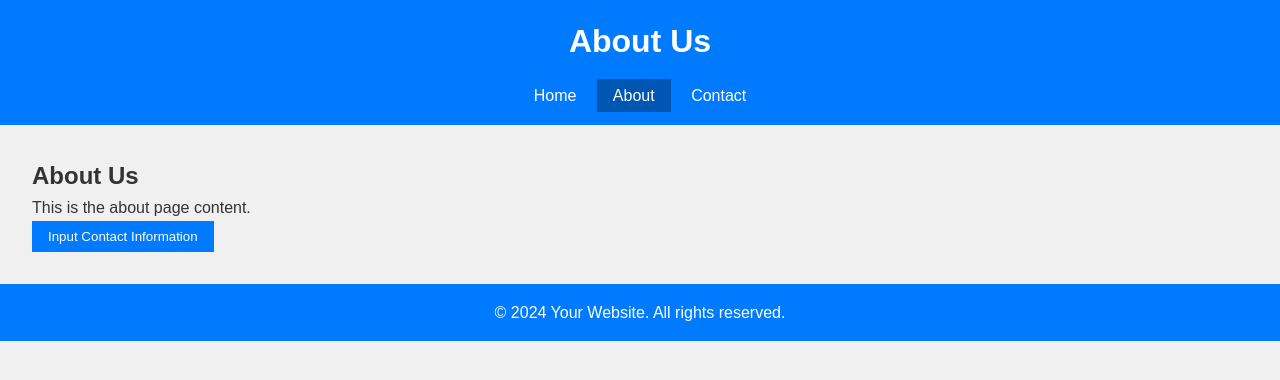
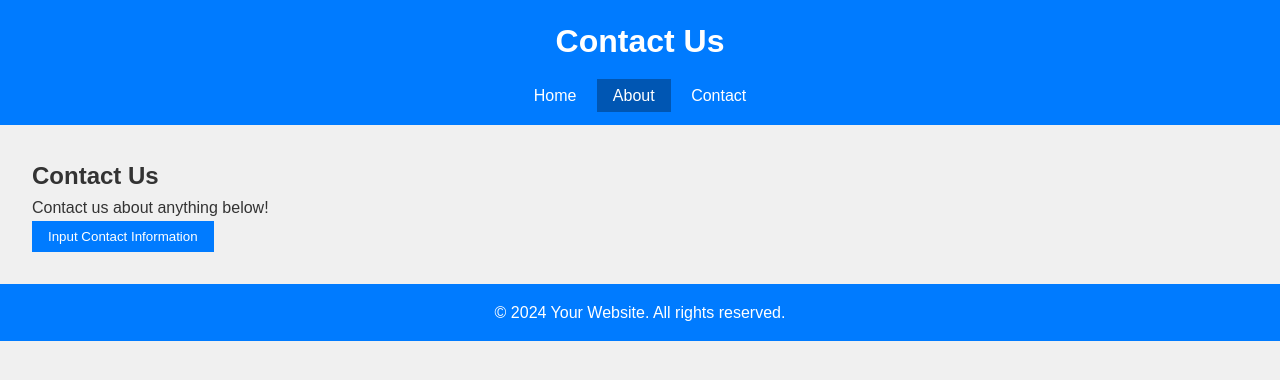
Before and after one commit to KiroKil/web-development-project, a plain HTML site: page about.html in a window 1280 px wide. Drawn offline with Linux system fonts and the light colour scheme.

Commit message:
Update about.html
Changing about to contact

```diff
--- a/about.html
+++ b/about.html
@@ -8,7 +8,7 @@
 </head>
 <body>
     <header>
-        <h1>About Us</h1>
+        <h1>Contact Us</h1>
         <nav>
             <ul>
                 <li><a href="index.html">Home</a></li>
@@ -18,8 +18,8 @@
         </nav>
     </header>
     <main>
-        <h2>About Us</h2>
-        <p>This is the about page content.</p>
+        <h2>Contact Us</h2>
+        <p>Contact us about anything below!</p>
         <button id="toggleContact">Input Contact Information</button>
         <form id="contactForm" style="display:none;">
             <label for="name">Name:</label>
```
